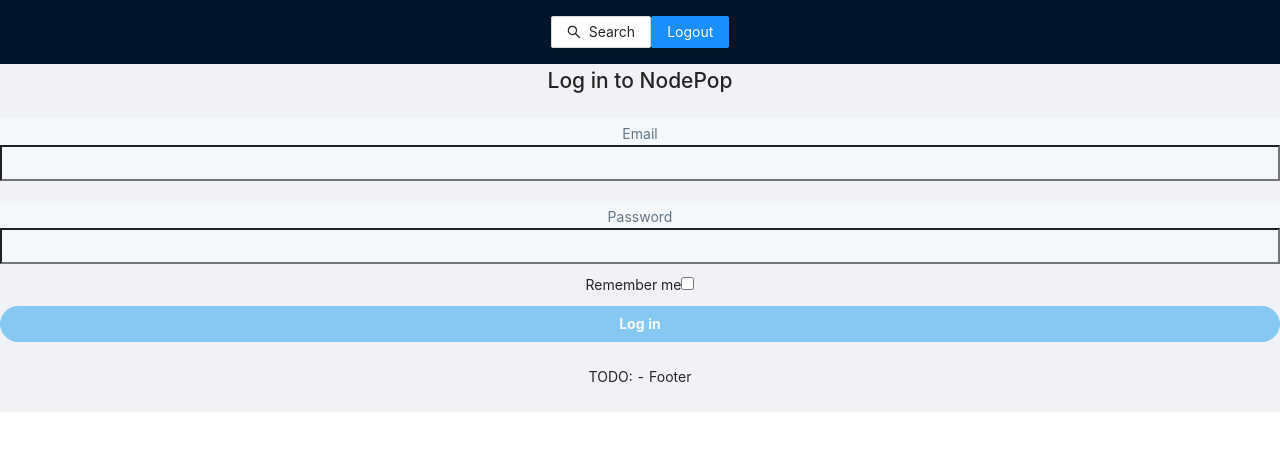
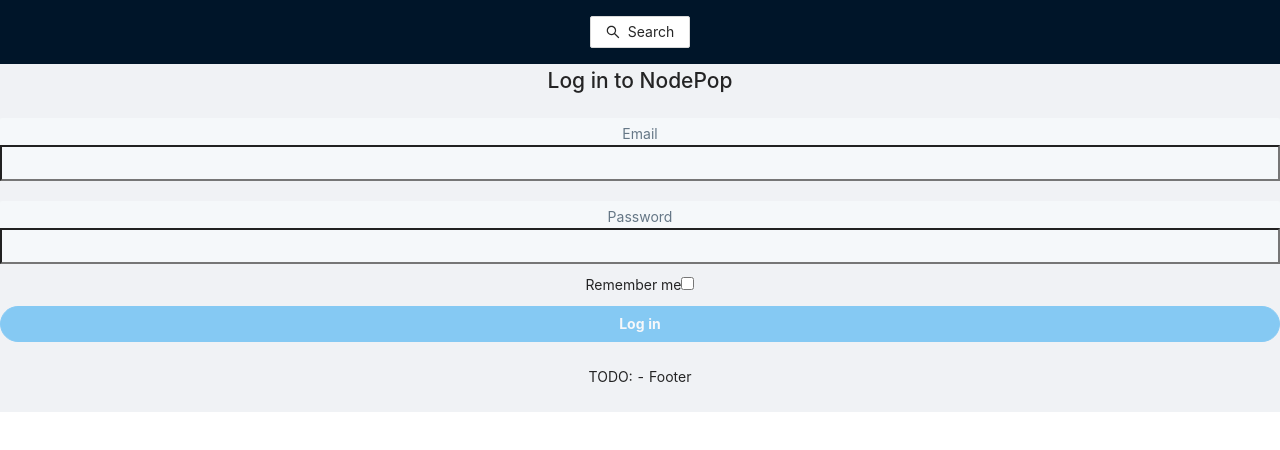
Before and after one commit to prgbono/kc_p8_fund_react, a React (Create React App) app: page / in a window 1280 px wide. Shown: the top 450 px of the page. Built offline with nearby package versions, Linux system fonts and the light colour scheme.

Commit message:
Enable logout button after loging in

```diff
--- a/src/components/adverts/AdvertsPage.js
+++ b/src/components/adverts/AdvertsPage.js
@@ -4,7 +4,7 @@
 import EmptyAdsList from './EmptyAdsList';
 import { NodepopLayout } from './../layout/NodepopLayout';
 
-const AdvertsPage = ({ onLogout }) => {
+const AdvertsPage = props => {
   const [adverts, setAdverts] = React.useState([]);
 
   // console.log('AdvertsPage props: ', onLogout);
@@ -22,7 +22,7 @@
   // console.log('AdvertsPage adverts.length: ', adverts.length);
 
   return (
-    <NodepopLayout onHandleLogout={onLogout}>
+    <NodepopLayout {...props}>
       {adverts.length ? <AdvertsList adverts={adverts} /> : <EmptyAdsList />}
     </NodepopLayout>
   );
--- a/src/components/auth/LoginPage/LoginPage.js
+++ b/src/components/auth/LoginPage/LoginPage.js
@@ -31,9 +31,8 @@
     }
   };
 
-
   return (
-    <NodepopLayout isLogged={isLogged}>
+    <NodepopLayout {...props}>
       <div>
         <h1>Log in to NodePop</h1>
         <LoginForm onSubmit={handleSubmit} isLoading={isLoading} />
```
